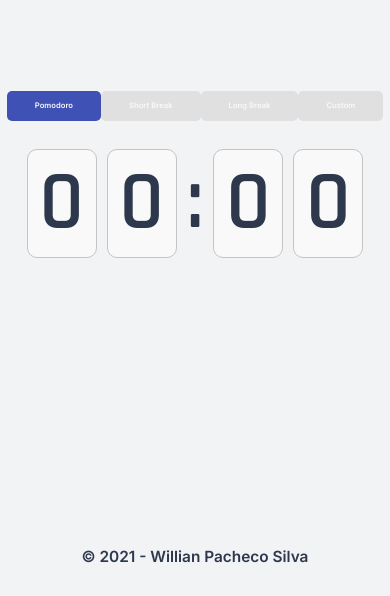
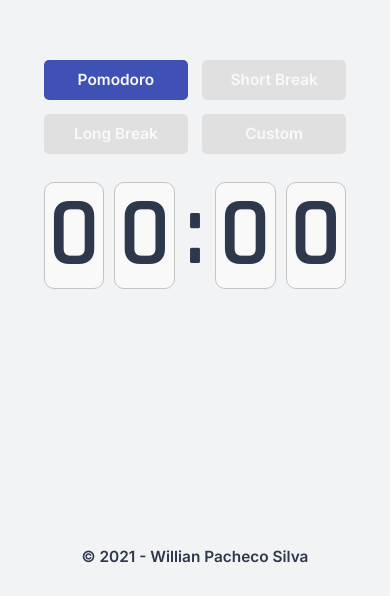
Before and after one commit to pachecowillians/wps-timer, a Next.js app: page / in a window 390 px wide. Shown: the part 248-844 px from the top of the page. Built offline with nearby package versions, Linux system fonts and the light colour scheme.

Commit message:
Fixing mobile responsiveness

```diff
--- a/components/Clock.tsx
+++ b/components/Clock.tsx
@@ -6,15 +6,15 @@ type ClockProps = {
     time: number;
 }
 
-const Clock: React.FC<ClockProps> = ({ time, children }) => {
-    let seconds = time%60
-    let minutes = (time - seconds)/60
+const Clock: React.FC<ClockProps> = ({ time }) => {
+    let seconds = time % 60
+    let minutes = (time - seconds) / 60
 
-    let secondsDigit1 = (seconds - (seconds%10))/10
-    let secondsDigit2 = seconds%10
+    let secondsDigit1 = (seconds - (seconds % 10)) / 10
+    let secondsDigit2 = seconds % 10
 
-    let minutesDigit1 = (minutes - (minutes%10))/10
-    let minutesDigit2 = minutes%10
+    let minutesDigit1 = (minutes - (minutes % 10)) / 10
+    let minutesDigit2 = minutes % 10
 
     return (
         <div className={styles.container}>
--- a/components/ClockDigit.tsx
+++ b/components/ClockDigit.tsx
@@ -7,11 +7,9 @@ type ClockDigitProps = {
 
 const ClockDigit: React.FC<ClockDigitProps> = ({ digit }) => {
     return (
-        <>
-            <div className={styles.container}>
-                {digit}
-            </div>
-        </>
+        <div className={styles.container}>
+            {digit}
+        </div>
     )
 }
 
--- a/components/TimeSelector/styles.module.css
+++ b/components/TimeSelector/styles.module.css
@@ -5,6 +5,15 @@
     user-select: none;
     border-radius: 5px;
     display: flex;
+    align-content: center;
+    justify-content: center;
+    align-items: center;
+    flex-direction: row;
+    transition: all ease 0.2s;
+}
+
+.container:hover {
+    filter: opacity(0.9);
 }
 
 .container span {
--- a/styles/Clock.module.css
+++ b/styles/Clock.module.css
@@ -1,5 +1,6 @@
 .container {
-    font: 600 12rem 'Rajdhani', sans-serif;
+    font: 600 7rem 'Rajdhani', sans-serif;
+    line-height: 7.5rem;
     user-select: none;
     display: grid;
     grid-template-columns: 1fr 1fr 0.1fr 1fr 1fr;
--- a/styles/ClockDigit.module.css
+++ b/styles/ClockDigit.module.css
@@ -4,13 +4,13 @@
     background-color: var(--white);
     user-select: none;
     border: 1px solid var(--digit-border);
-    width: 150px;
     display: flex;
     align-items: center;
     justify-content: center;
+    padding: 0rem 0.25rem;
 }
 
-@media(max-width:720px) {
+/* @media(max-width:720px) {
     .container {
         font-size: 87.5%;
         width: 100px;
@@ -22,4 +22,4 @@
         font-size: 50%;
         width: 70px;
     }
-}
+} */
--- a/styles/Home.module.css
+++ b/styles/Home.module.css
@@ -10,12 +10,15 @@
 }
 
 .timeSelection {
-    display: flex;
+    width: 100%;
+    display: grid;
+    justify-content: center;
+    align-items: center;
     align-content: center;
-    flex-direction: row;
-    align-items: center;
-    width: 100%;
-    justify-content: space-between;
+    justify-items: stretch;
+    grid-template-columns: repeat(2, 1fr);
+    grid-template-rows: repeat(2, 1fr);
+    gap: 1rem;
 }
 
 .clockContainer {
@@ -39,7 +42,7 @@
     color: var(--black);
 }
 
-@media(max-width:720px) {
+/* @media(max-width:720px) {
     .container span {
         font-size: 87.5%;
     }
@@ -49,4 +52,4 @@
     .container span {
         font-size: 50%;
     }
-}
+} */
--- a/styles/globals.css
+++ b/styles/globals.css
@@ -12,6 +12,7 @@ body {
     margin: 0;
     font-family: -apple-system, BlinkMacSystemFont, Segoe UI, Roboto, Oxygen,
         Ubuntu, Cantarell, Fira Sans, Droid Sans, Helvetica Neue, sans-serif;
+    font-size: 14px;
 }
 
 a {
@@ -36,7 +37,7 @@ button {
     cursor: pointer;
 }
 
-
+/*
 @media(max-width:1080px) {
     html {
         font-size: 93.75%;
@@ -47,4 +48,4 @@ button {
     html {
         font-size: 87.5%;
     }
-}
+} */
```
